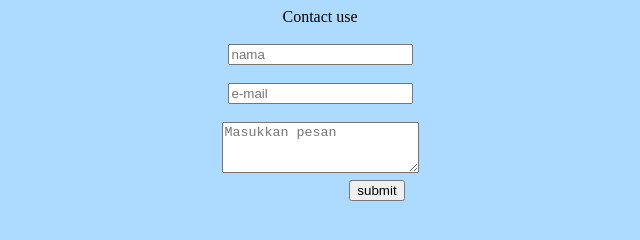
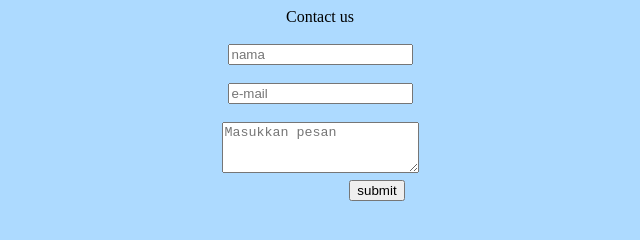
Before and after one commit to jessivct/jessweb1, a plain HTML site: page kontak.html in a window 1280 px wide. Shown: the full height of the page, 320-960 px from the left. Drawn offline with Linux system fonts and the light colour scheme.

Commit message:
Update kontak.html

```diff
--- a/kontak.html
+++ b/kontak.html
@@ -11,7 +11,7 @@
 			<form>
 			<center><div class="tbesar">
 				<div class="t1">
-					Contact use
+					Contact us
 				</div><br>
 				<td><div class="t2">
 					<input placeholder="nama" type="text" name="username">
```
